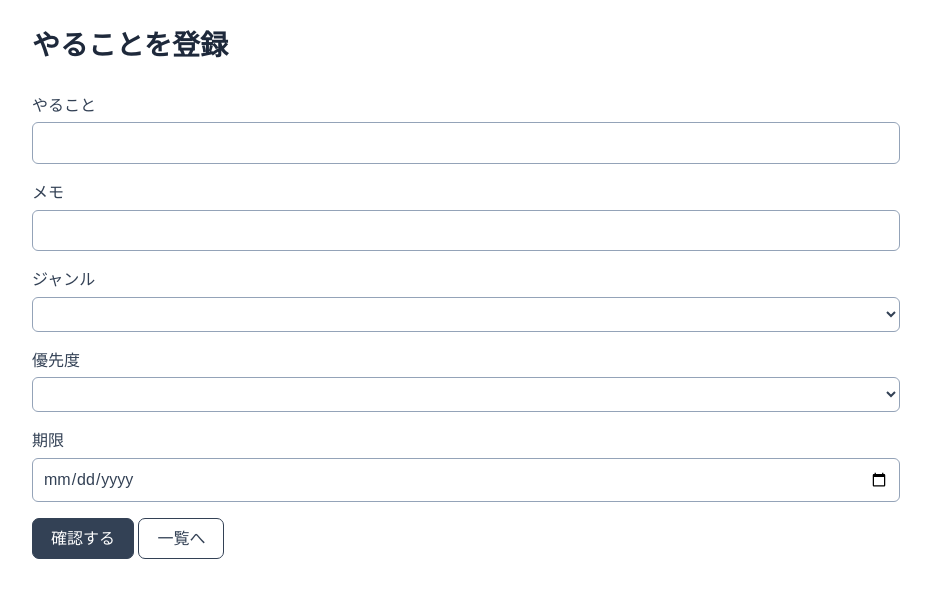
After one commit to sekine0000/fw-todo-2, a Spring Boot app: page /todos/new in a window 1280 px wide. The commit adds this page. Shown: the top 598 px of the page, without its empty margins (174-1105 px from the left). Run offline with Spring Boot 4, Linux system fonts and the light colour scheme; some libraries are stand-ins or nearby versions.

Commit message:
登録画面と確認画面、登録処理の追加

```diff
--- a/src/main/java/com/example/todoapp/HomeController.java
+++ b/src/main/java/com/example/todoapp/HomeController.java
@@ -3,6 +3,9 @@ package com.example.todoapp;
 import org.springframework.stereotype.Controller;
 import org.springframework.ui.Model;
 import org.springframework.web.bind.annotation.GetMapping;
+import org.springframework.web.bind.annotation.ModelAttribute;
+import org.springframework.web.bind.annotation.PostMapping;
+import org.springframework.web.servlet.mvc.support.RedirectAttributes;
 
 @Controller
 public class HomeController {
@@ -24,4 +27,27 @@ public class HomeController {
         model.addAttribute("todos", todoMapper.findAll());
         return "todos";
     }
+
+    @GetMapping("/todos/new")
+    public String create(Model model) {
+        model.addAttribute("todo", new Todo());
+        return "create";
+    }
+
+    @PostMapping("/todos/confirm")
+    public String confirm(@ModelAttribute Todo todo) {
+        return "create-confirm";
+    }
+
+    @PostMapping("/todos/new")
+    public String rewrite(@ModelAttribute Todo todo) {
+        return "create";
+    }
+
+    @PostMapping("/todos")
+    public String insert(@ModelAttribute Todo todo, RedirectAttributes redirectAttributes) {
+        todoMapper.insert(todo);
+        redirectAttributes.addFlashAttribute("message", "登録しました");
+        return "redirect:/todos";
+    }
 }
--- a/src/main/java/com/example/todoapp/TodoMapper.java
+++ b/src/main/java/com/example/todoapp/TodoMapper.java
@@ -8,4 +8,6 @@ import org.apache.ibatis.annotations.Mapper;
 public interface TodoMapper {
 
     List<Todo> findAll();
+
+    void insert(Todo todo);
 }
--- a/src/main/resources/mapper/TodoMapper.xml
+++ b/src/main/resources/mapper/TodoMapper.xml
@@ -8,4 +8,8 @@
         FROM todos
         ORDER BY due_date ASC
     </select>
+    <insert id="insert">
+        INSERT INTO todos (title, detail, category, priority, due_date)
+        VALUES (#{title}, #{detail}, #{category}, #{priority}, #{dueDate})
+    </insert>
 </mapper>
--- /dev/null
+++ b/src/main/resources/templates/create.html
@@ -0,0 +1,56 @@
+<!DOCTYPE html>
+<html lang="ja" xmlns:th="http://www.thymeleaf.org">
+<head>
+    <meta charset="UTF-8">
+    <meta name="viewport" content="width=device-width, initial-scale=1.0">
+    <title>やることを登録</title>
+    <link rel="stylesheet" href="/css/style.css">
+</head>
+<body>
+    <div class="container">
+        <h1 class="page-title">やることを登録</h1>
+
+        <form th:action="@{/todos/confirm}" th:object="${todo}" method="post">
+            <div class="form-row">
+                <label class="form-label" for="title">やること</label>
+                <input class="form-input" type="text" id="title" th:field="*{title}">
+            </div>
+
+            <div class="form-row">
+                <label class="form-label" for="detail">メモ</label>
+                <input class="form-input" type="text" id="detail" th:field="*{detail}">
+            </div>
+
+            <div class="form-row">
+                <label class="form-label" for="category">ジャンル</label>
+                <select class="form-input" id="category" th:field="*{category}">
+                    <option value=""></option>
+                    <option value="デザイン">デザイン</option>
+                    <option value="マーケティング">マーケティング</option>
+                    <option value="プログラミング">プログラミング</option>
+                    <option value="資格">資格</option>
+                    <option value="就職活動">就職活動</option>
+                </select>
+            </div>
+
+            <div class="form-row">
+                <label class="form-label" for="priority">優先度</label>
+                <select class="form-input" id="priority" th:field="*{priority}">
+                    <option value=""></option>
+                    <option value="1">高</option>
+                    <option value="2">中</option>
+                    <option value="3">低</option>
+                </select>
+            </div>
+
+            <div class="form-row">
+                <label class="form-label" for="dueDate">期限</label>
+                <input class="form-input" type="date" id="dueDate" th:field="*{dueDate}">
+            </div>
+
+            <button class="btn" type="submit">確認する</button>
+            <a class="btn sub" th:href="@{/todos}">一覧へ</a>
+        </form>
+    </div>
+</body>
+</html>
--- a/src/main/resources/templates/todos.html
+++ b/src/main/resources/templates/todos.html
@@ -8,7 +8,11 @@
 </head>
 <body>
     <div class="container">
+        <p class="flash" th:if="${message}" th:text="${message}"></p>
+
         <h1 class="page-title">やること一覧</h1>
+
+        <a class="btn" th:href="@{/todos/new}">新規登録</a>
 
         <p th:if="${#lists.isEmpty(todos)}">まだ1件も登録されていません</p>
 
```
Also changed, not shown: src/main/resources/templates/create-confirm.html (added, +45 -0 lines).
